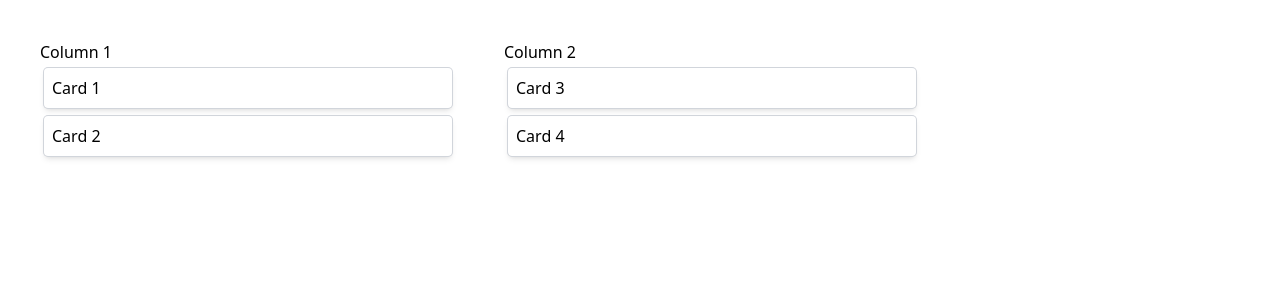
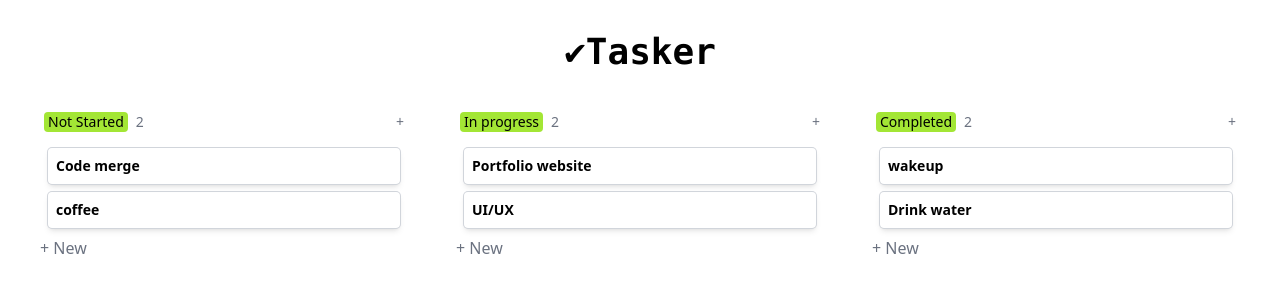
Before and after one commit to Sid2202/Tasker, a React (Create React App) app: page / in a window 1280 px wide. Shown: the top 300 px of the page. Built offline with nearby package versions, Linux system fonts and the light colour scheme.

Commit message:
completed

```diff
--- a/src/App.js
+++ b/src/App.js
@@ -1,5 +1,4 @@
 import {useState} from 'react';
-import Card from './Card';
 import Column from './Column';
 
 function App() {
@@ -7,21 +6,37 @@ function App() {
   const [columns, setColumns] = useState({
     column1: {
       id: 'column1',
-      title: 'Column 1',
+      title: 'Not Started',
       cards: [
-        { id: 'card1', content: 'Card 1' },
-        { id: 'card2', content: 'Card 2' },
+        { id: 'card1', content: 'Code merge' },
+        { id: 'card2', content: 'coffee' },
       ],
     },
     column2: {
       id: 'column2',
-      title: 'Column 2',
+      title: 'In progress',
       cards: [
-        { id: 'card3', content: 'Card 3' },
-        { id: 'card4', content: 'Card 4' },
+        { id: 'card3', content: 'Portfolio website' },
+        { id: 'card4', content: 'UI/UX' },
+      ],
+    },
+    column3: {
+      id: 'column3',
+      title: 'Completed',
+      cards: [
+        { id: 'card5', content: 'wakeup' },
+        { id: 'card6', content: 'Drink water' },
       ],
     },
   });
+
+  const addCard = (columnId, content) => {
+    const newColumns = { ...columns };
+    const cardId = `${columnId}-${Date.now()}`;
+    newColumns[columnId].cards.push({ id: cardId, content });
+    setColumns(newColumns);
+  };
+
 
   const handleDragStart = (e, card, column) => {
     const cardId = card.id
@@ -29,6 +44,7 @@ function App() {
     e.dataTransfer.setData('cardId', cardId);
     e.dataTransfer.setData('columnId', columnId);
     console.log(cardId);
+    console.log(columnId);
 };
 
   const handleDrop = (e, columnId) => {
@@ -42,6 +58,7 @@ function App() {
     const destColumn = newColumns[columnId];
     console.log("this is destColumn: ", destColumn);
     const card = sourceColumn.cards.find((c) => c.id === cardId);
+
     console.log("this is card: ", card);
     sourceColumn.cards = sourceColumn.cards.filter((c) => c.id !== cardId);
     newColumns[columnId].cards = [...newColumns[columnId].cards, card];
@@ -50,99 +67,22 @@ function App() {
 
 
   return (
-    <div className="flex p-4">
-      {/* <h1>Tasker</h1>
-
+    <div className="h-screen w-full flex flex-col p-4 items-center">
       <div>
-        <h2>Tasks</h2>
-
-        <div className="flex">
-          <div class="stack" className="flex flex-col m-4 w-1/3">
-            <div className="flex justify-between">
-              <h2>Not started</h2>
-              <button className="text-gray-500">+</button>
+        <p className='font-mono text-4xl p-4 font-semibold'>✔︎Tasker</p>
       </div>
-
-            <div class="card" draggable className="ring-gray-300 ring-1 rounded p-2 shadow-md m-1">
-              <h2>task1</h2>
-            </div>
-            <div class="card" draggable className="ring-gray-300 ring-1 rounded p-2 shadow-md m-1">
-              <h2>task2</h2>
-            </div>
-
-            <div>
-              <button className="p-2 text-gray-500">+ New</button>
-            </div>
-
-          </div>
-
-
-          <div class="stack" className="flex flex-col m-4 w-1/3">
-            <div className="flex justify-between">
-              <h2>Not started</h2>
-              <button className="text-gray-500">+</button>
-            </div>
-
-            <div class="card" className="ring-gray-300 ring-1 rounded p-2 shadow-md m-1">
-              <h2>task1</h2>
-            </div>
-            <div class="card" className="ring-gray-300 ring-1 rounded p-2 shadow-md m-1">
-              <h2>task2</h2>
-            </div>
-
-            <div>
-              <button className="p-2 text-gray-500">+ New</button>
-            </div>
-
-          </div>
-
-
-          <div class="stack" className="flex flex-col m-4 w-1/3">
-            <div className="flex justify-between">
-              <h2>Not started</h2>
-              <button className="text-gray-500">+</button>
-            </div>
-
-            <div class="card" className="ring-gray-300 ring-1 rounded p-2 shadow-md m-1">
-              <h2>task1</h2>
-            </div>
-            <div class="card" className="ring-gray-300 ring-1 rounded p-2 shadow-md m-1">
-              <h2>task2</h2>
-            </div>
-
-            <div>
-              <button className="p-2 text-gray-500">+ New</button>
-            </div>
-
-          </div>
-        </div>
-
-
-      </div> */}
-
+      <div className='flex w-full'>
         {Object.values(columns).map((column) => (
-          <div
-          className="flex flex-col m-6 w-1/3"
+            <Column
               key={column.id}
               column={column}
-          onDragOver={(e) => e.preventDefault()}
               onDrop={(e) => handleDrop(e, column.id)}
               cards={column.cards}
-          >
-          <h2>{column.title}</h2>
-          {column.cards.map((card) => (
-            <div
-              className="ring-gray-300 ring-1 rounded p-2 shadow-md m-1"
-              key={card.id}
-              card={card}
-              draggable="true"
-              onDragStart={(e) => handleDragStart(e, card, column)}
-            >
-              <h2>{card.content}</h2>
-            </div>
+              onDragStart={(e, card) => handleDragStart(e, card, column)}
+              addCard={addCard}
+            />
         ))}
       </div>
-      ))}
 
     </div>
   );
--- a/src/Card.js
+++ b/src/Card.js
@@ -1,23 +1,19 @@
 import React from 'react';
 
-const Card = ({ card, onDragStart }) => {
+const Card = ({ card, onDragStart, column }) => {
 
-    const handleDragStart = (e, card) => {
-        e.dataTransfer.setData('cardId', card.id);
+    const handleDragStart = (e, card, column) => {
+        // e.dataTransfer.setData('cardId', card.id);
+        onDragStart(e, card, column);
     };
 
   return (
     <div
-      class="card"
       draggable="true"
-      onDragStart={(e) => handleDragStart(e, card)}
-    //   onDragEnd={onDragEnd}
-
-      className="ring-gray-300 ring-1 rounded p-2 shadow-md m-1"
+      onDragStart={(e) => handleDragStart(e, card, column)}
+      className="ring-gray-300 ring-1 rounded p-2 shadow-md m-2"
     >
-
-        {card.content}
-
+        <p className='text-sm font-semibold'>{card.content}</p>
     </div>
   );
 };
--- a/src/Column.js
+++ b/src/Column.js
@@ -1,24 +1,69 @@
-import React from 'react';
+import {useState, useEffect} from 'react';
 import Card from './Card';
+import dots from './assets/dots.png'
 
-const Column = ({ column, cards, onDrop }) => {
+const Column = ({ column, cards, onDrop, onDragStart, addCard }) => {
+
+    const [newCardTitle, setNewCardTitle] = useState('');
+    const [showInput, setShowInput] = useState(false);
+
+
+    const handleAddCard = () => {
+        if (newCardTitle) {
+          addCard(column.id, newCardTitle);
+          setShowInput(false);
+          setNewCardTitle(''); // Clear the input field
+        }
+      };
 
 
   return (
     <div className="flex flex-col m-6 w-1/3"
-      class="column"
+    //   class="column"
       onDragOver={(e) => e.preventDefault()}
       onDrop={onDrop}
+
     >
-      <h2>{column.title}</h2>
+        <div className='flex justify-between mx-1 text-sm mb-2'>
+            <div className='flex'>
+                <p className='bg-lime-400 rounded px-1'>{column.title}</p>
+                <p className='text-gray-500 px-2'>{column.cards.length}</p>
+            </div>
+            <div className='flex'>
+                <div><image src = {dots} alt="." /></div>
+                <button onClick={handleAddCard} className='text-gray-500'>+</button>
+            </div>
+        </div>
+
+
       <div className="card-list">
         {cards.map((card) => (
           <Card
             key={card.id}
             card={card}
+            onDragStart={onDragStart}
+            column={column}
         />
         ))}
       </div>
+
+        <div>
+
+        {showInput && (
+        <div className='flex'>
+          <input
+            type="text"
+            placeholder="Enter card title"
+            value={newCardTitle}
+            onChange={(e) => setNewCardTitle(e.target.value)}
+          />
+          <button onClick={handleAddCard}>Add</button>
+        </div>
+      )}
+        <button onClick={() => setShowInput(true)} className='text-gray-500'>+ New</button>
+
+        </div>
+
     </div>
   );
 };
--- /dev/null
+++ b/src/StateContext.js
@@ -0,0 +1,12 @@
+import React, { createContext, useContext, useReducer } from 'react';
+
+const StateContext = createContext();
+
+export const StateProvider = ({ reducer, initialState, children }) => (
+  <StateContext.Provider value={useReducer(reducer, initialState)}>
+    {children}
+  </StateContext.Provider>
+);
+
+// Create a custom hook to access the state
+export const useStateValue = () => useContext(StateContext);
--- a/src/index.js
+++ b/src/index.js
@@ -3,11 +3,15 @@ import ReactDOM from 'react-dom/client';
 import './index.css';
 import App from './App';
 import reportWebVitals from './reportWebVitals';
+import { StateProvider } from './StateContext';
+
 
 const root = ReactDOM.createRoot(document.getElementById('root'));
 root.render(
   <React.StrictMode>
-    <App />
+    {/* <StateProvider initialState={initialState} reducer={reducer}> */}
+      <App />
+    {/* </StateProvider> */}
   </React.StrictMode>
 );
 
```
Also changed, not shown: src/assets/dots.png (added). Lines whose indentation alone changed are shown as unchanged.
